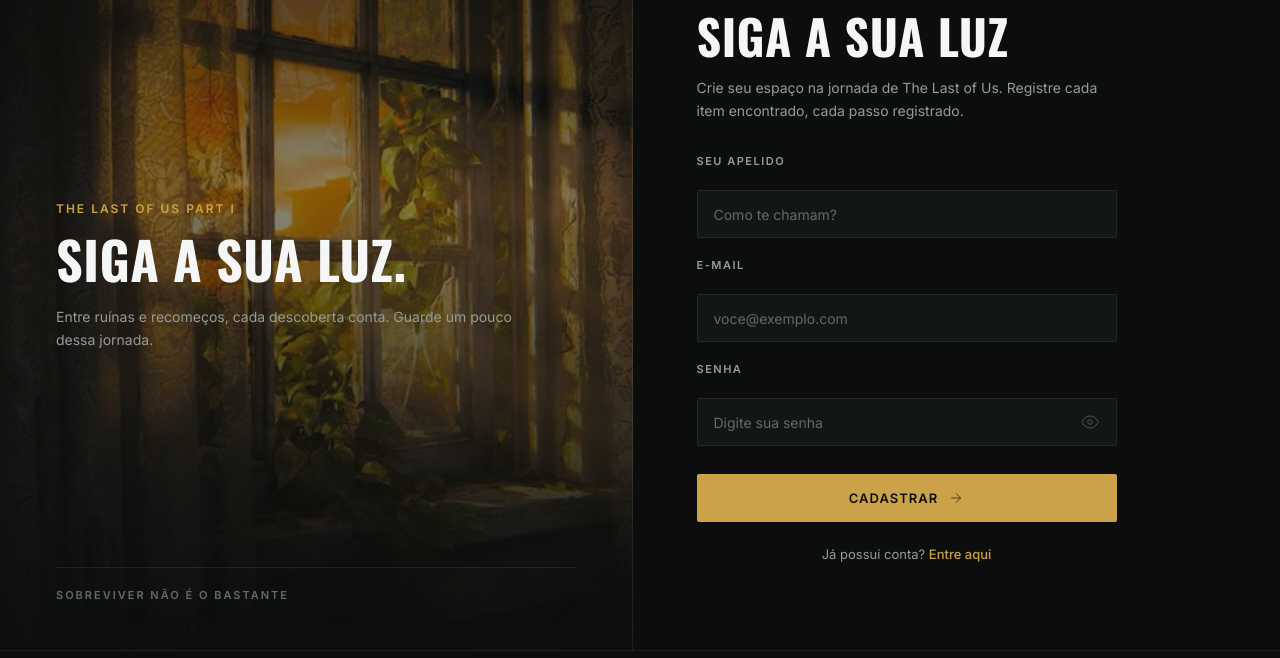
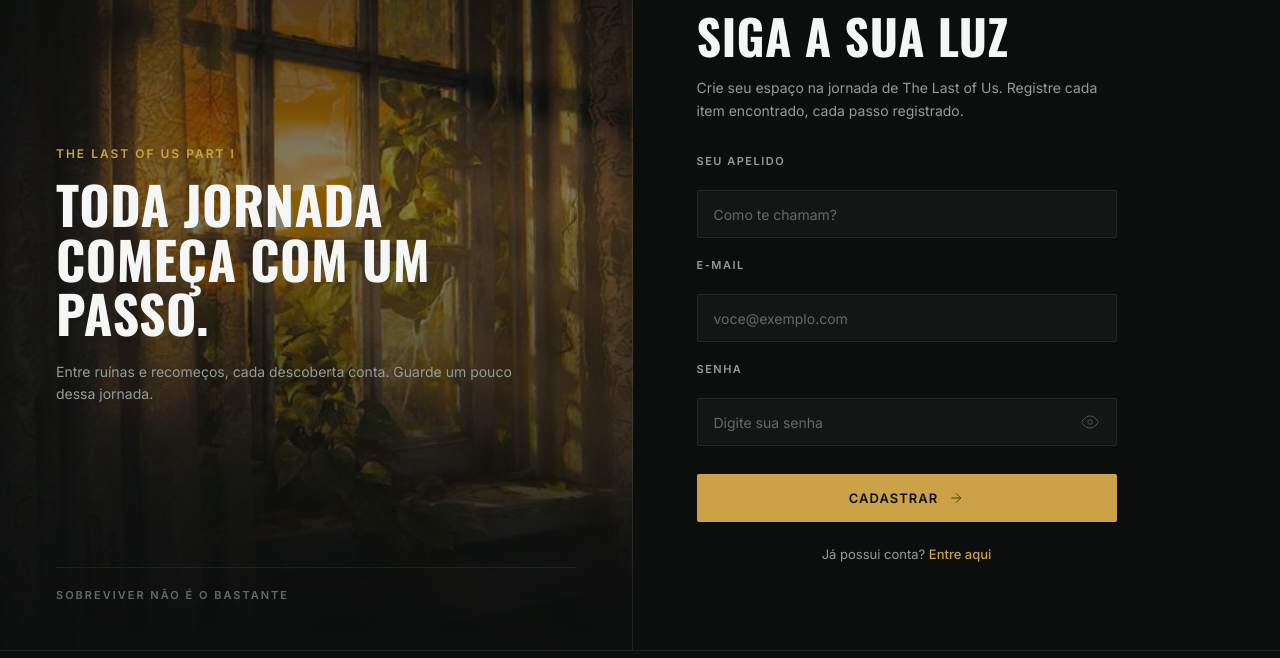
Before and after one commit to ronaldo-minero/tlou-wiki, a website: page public/cadastro.html in a window 1280 px wide. Shown: the part 119-777 px from the top of the page. Drawn offline with nearby package versions, Linux system fonts and the light colour scheme.

Commit message:
ajeitando textos do body do cadastro

```diff
--- a/public/cadastro.html
+++ b/public/cadastro.html
@@ -32,7 +32,8 @@
 
             <div class="left-centro">
                 <p class="label">THE LAST OF US PART I</p>
-                <h1>SIGA A SUA LUZ.</h1>
+                <h1>TODA JORNADA
+COMEÇA COM UM PASSO.</h1>
                 <p class="text">Entre ruínas e recomeços, cada descoberta conta. Guarde um pouco dessa jornada.</p>
             </div>
 
```
